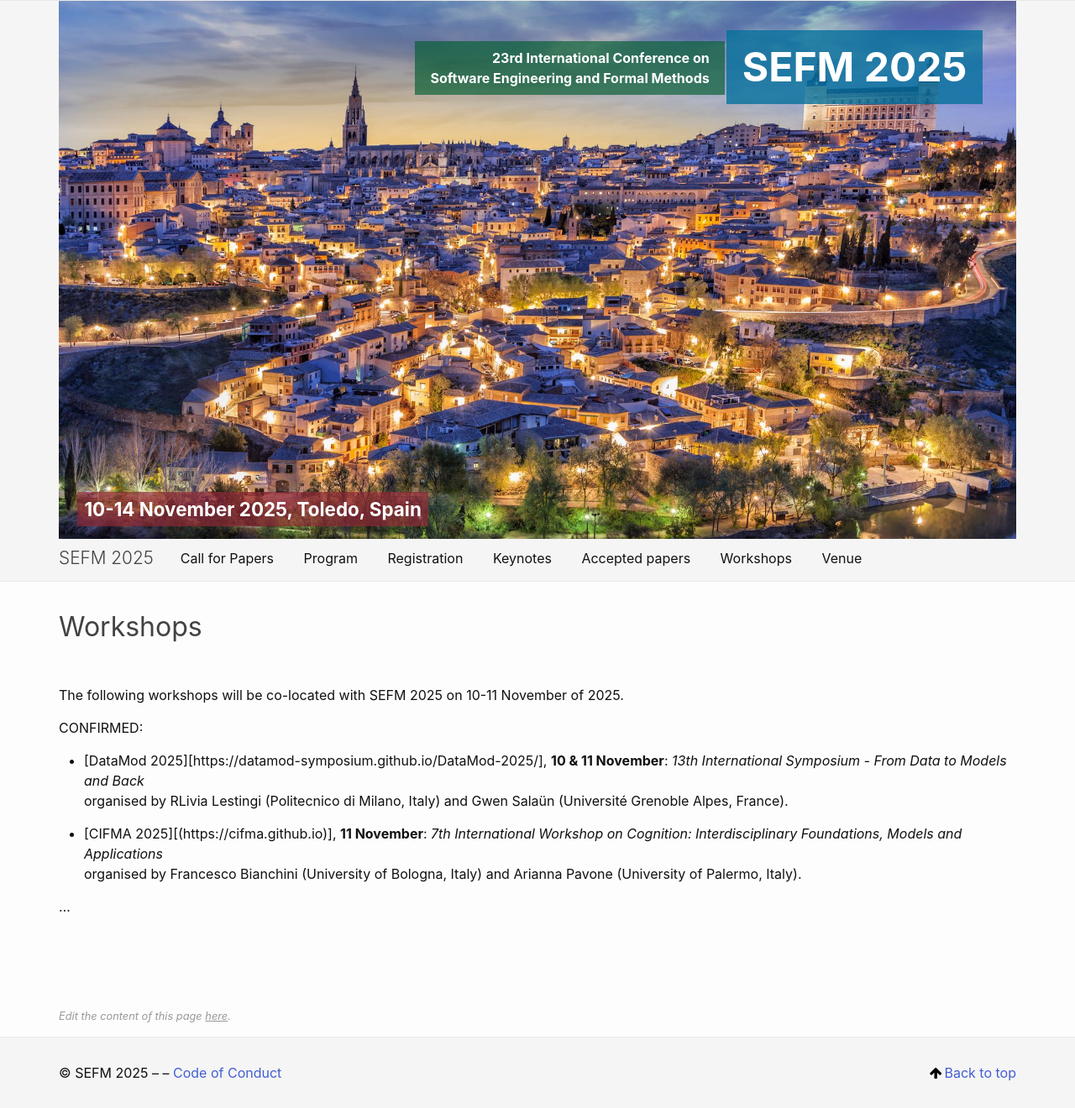
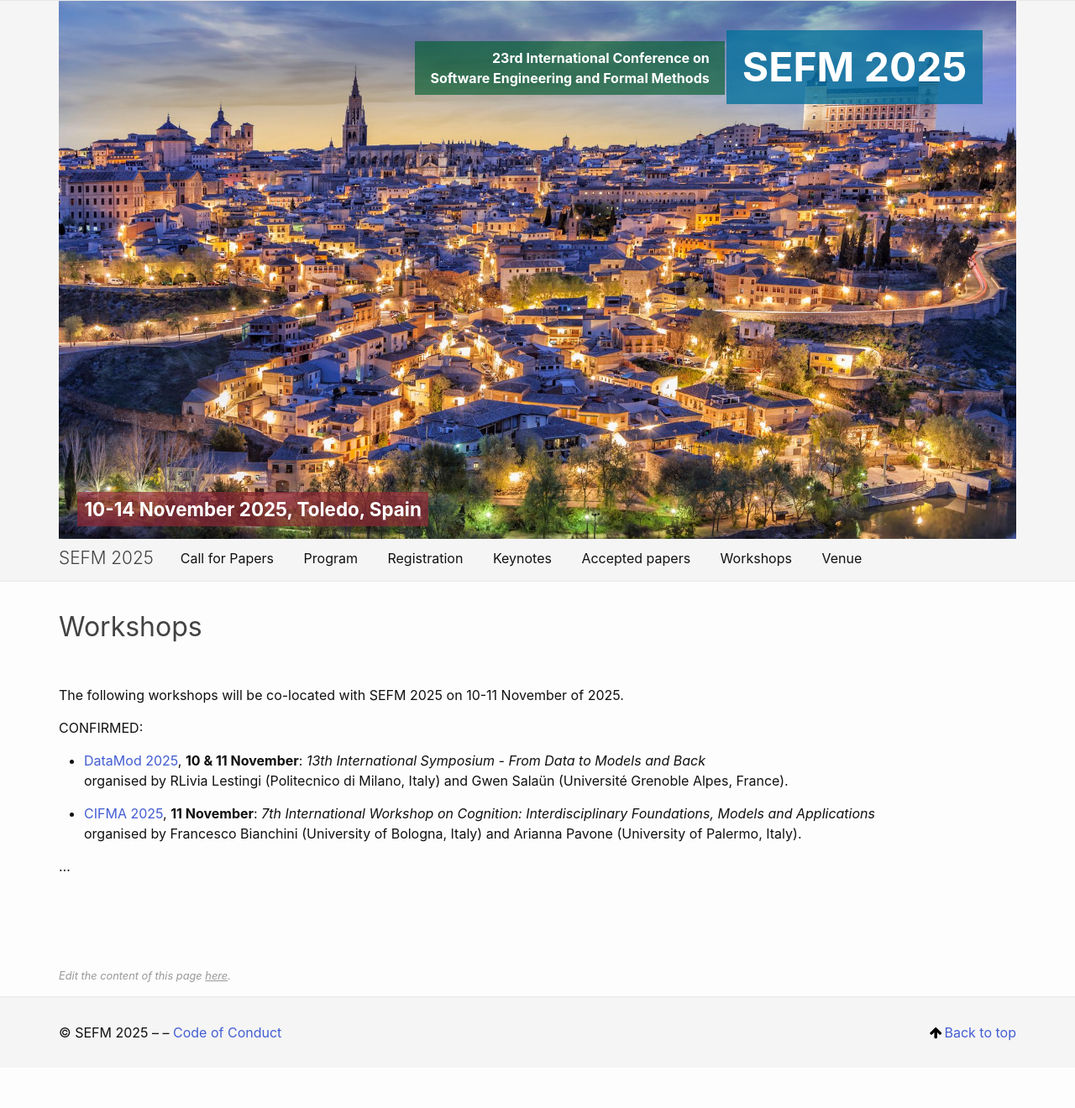
Before and after one commit to sefm-conference/2025, a Jekyll site: the page built from _pages/workshops.md, in a window 1280 px wide. Shown: the whole page at 84% size. Built offline with Jekyll 4.4.1, drawn with Linux system fonts in a browser that asks for light colours; after the commit the page ends 1272 px from its top, so only the background shows below that.

Commit message:
Update workshops.md

```diff
--- a/_pages/workshops.md
+++ b/_pages/workshops.md
@@ -11,13 +11,13 @@ The following workshops will be co-located with SEFM 2025 on 10-11 November of 2
 
 CONFIRMED:
 
-- [DataMod 2025][https://datamod-symposium.github.io/DataMod-2025/], **10 & 11 November**: *13th International Symposium - From Data to Models and Back*
+- [DataMod 2025](https://datamod-symposium.github.io/DataMod-2025/), **10 & 11 November**: *13th International Symposium - From Data to Models and Back*
 organised by
 RLivia Lestingi (Politecnico di Milano, Italy) and
 Gwen Salaün (Université Grenoble Alpes, France).
 
 
-- [CIFMA 2025][(https://cifma.github.io)], **11 November**: *7th International Workshop on Cognition: Interdisciplinary Foundations, Models and Applications*
+- [CIFMA 2025](https://cifma.github.io), **11 November**: *7th International Workshop on Cognition: Interdisciplinary Foundations, Models and Applications*
 organised by
 Francesco Bianchini (University of Bologna, Italy) and
 Arianna Pavone (University of Palermo, Italy).
```
